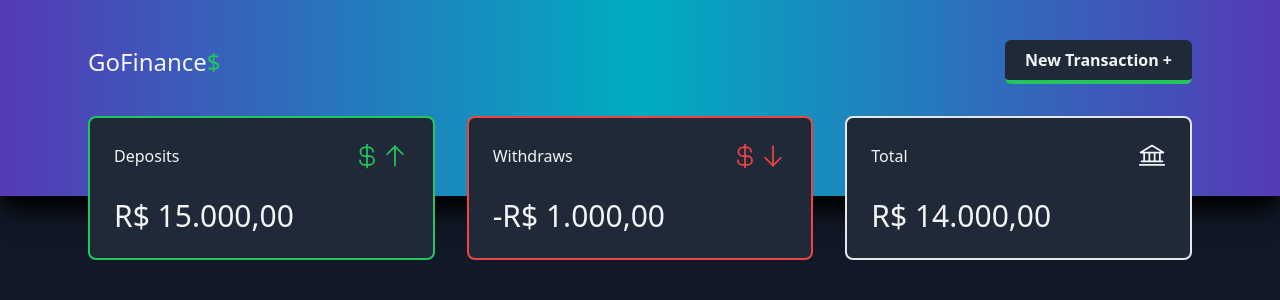
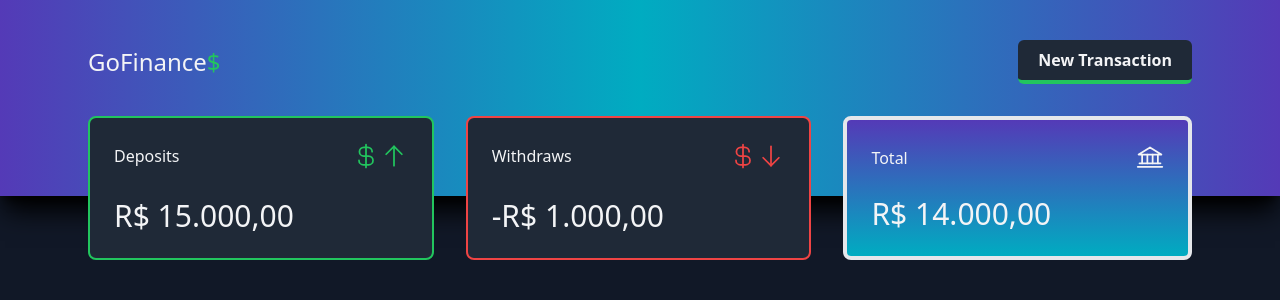
Before and after one commit to KaioMarxDEV/gofinance, a React (Vite) app in the folder web/: page /home in a window 1280 px wide. Shown: the top 300 px of the page. Built offline with nearby package versions, Linux system fonts and the light colour scheme.

Commit message:
fix: gradient to card total

```diff
--- a/web/src/components/Banner/index.tsx
+++ b/web/src/components/Banner/index.tsx
@@ -28,7 +28,7 @@ export function Banner() {
             <span className="text-3xl">-R$ 1.000,00</span>
           </div>
         </div>
-        <div className="bg-gray-800 flex flex-col justify-between transition-all ease-in delay-75 duration-200 hover:-translate-y-1  border-2 h-36 p-6 rounded-lg w-full">
+        <div className="bg-gradient-to-b from-[#543ab7] to-[#00acc1] flex flex-col justify-between transition-all ease-in delay-75 duration-200 hover:-translate-y-1  border-4 h-36 p-6 rounded-lg w-full">
           <div className="flex flex-row justify-between items-center">
             <span>Total</span>
             <Bank size={28} />
--- a/web/src/components/Header/index.tsx
+++ b/web/src/components/Header/index.tsx
@@ -13,7 +13,7 @@ export function Header() {
         <div>
           <button className="rounded-md bg-gray-800 border-b-4 border-b-green-500 hover:translate-y-1 hover:bg-green-500 transition-all ease-in-out delay-75 duration-300 h-full w-full px-5 py-2">
             <strong className="text-base">
-              New Transaction +
+              New Transaction
             </strong>
           </button>
         </div>
```
